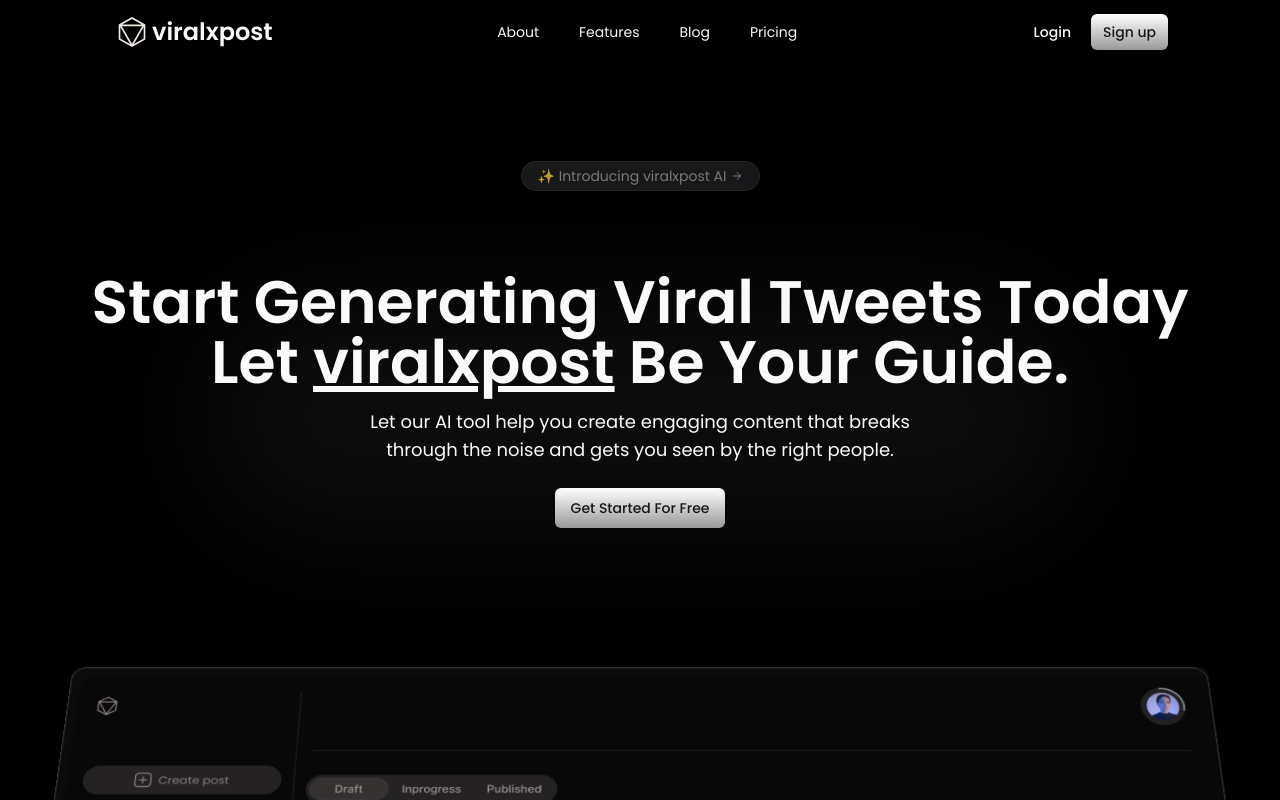
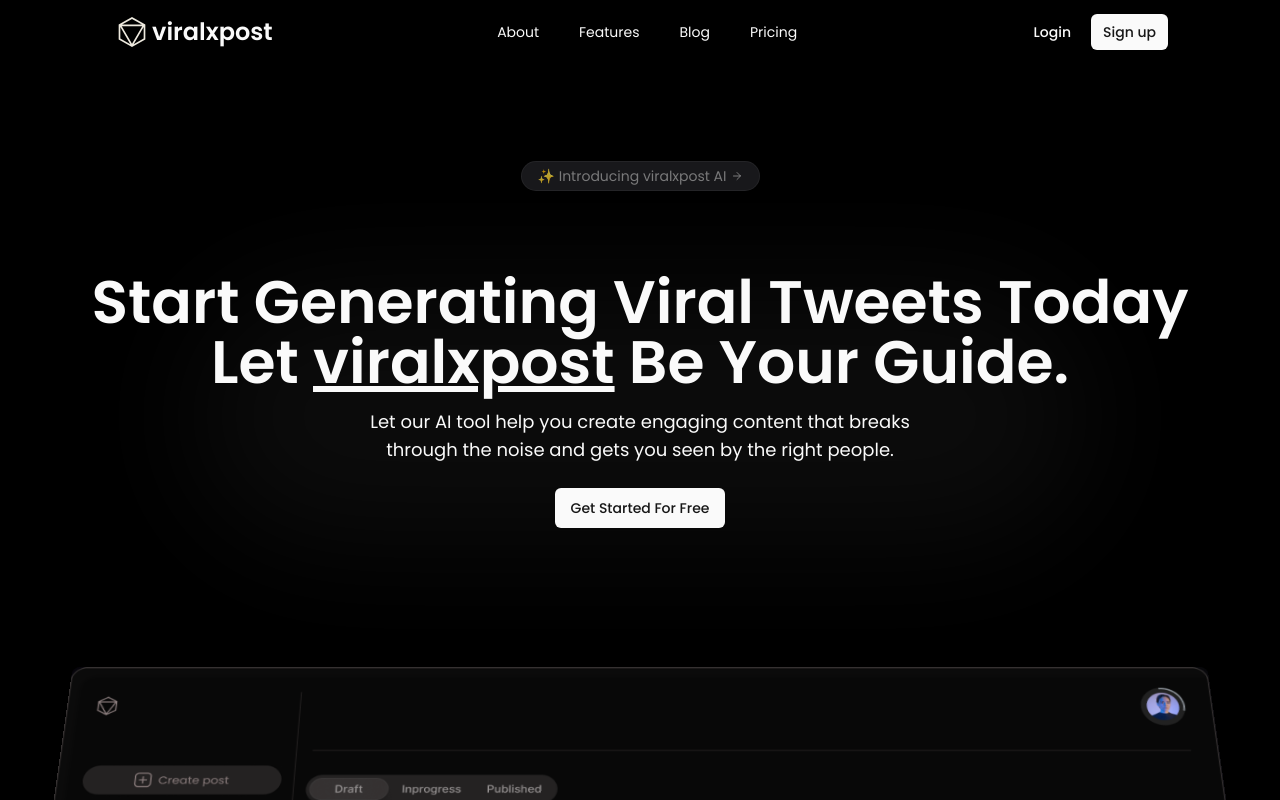
Before and after one commit to viralxpost/viralxpost-web, a React (Vite) app in the folder frontend/: page / in a window 1280 px wide. Shown: the top 800 px of the page. Built offline with nearby package versions, Linux system fonts and the light colour scheme; no server answers.

Commit message:
add some button changes

```diff
--- a/frontend/src/components/ui/button.tsx
+++ b/frontend/src/components/ui/button.tsx
@@ -1,19 +1,19 @@
 import * as React from "react"
 import { Slot } from "@radix-ui/react-slot"
 import { cva, type VariantProps } from "class-variance-authority"
+import { cn } from "@/lib/utils"
 
-import { cn } from "@/lib/utils"
 
 const buttonVariants = cva(
   "inline-flex items-center justify-center whitespace-nowrap rounded-md text-sm font-medium ring-offset-background transition-colors focus-visible:outline-none focus-visible:ring-2 focus-visible:ring-ring focus-visible:ring-offset-2 disabled:pointer-events-none disabled:opacity-50",
   {
     variants: {
       variant: {
-        default: "bg-gradient-to-b from-[#ffffff] to-[#999999] text-primary-foreground hover:bg-gradient-to-t hover:from-[#ffffff] hover:to-[#999999] transition duration-300 ease-in-out",
+        default: "bg-primary text-primary-foreground hover:bg-primary/90",
         destructive:
           "bg-destructive text-destructive-foreground hover:bg-destructive/90",
         outline:
-          "border border-[#ffffff1f] hover:bg-accent hover:text-accent-foreground",
+          "border border-input bg-background hover:bg-accent hover:text-accent-foreground",
         secondary:
           "bg-secondary text-secondary-foreground hover:bg-secondary/80",
         ghost: "hover:bg-accent hover:text-accent-foreground",
@@ -53,5 +53,4 @@ const Button = React.forwardRef<HTMLButtonElement, ButtonProps>(
 )
 Button.displayName = "Button"
 
-
 export { Button, buttonVariants }
```
